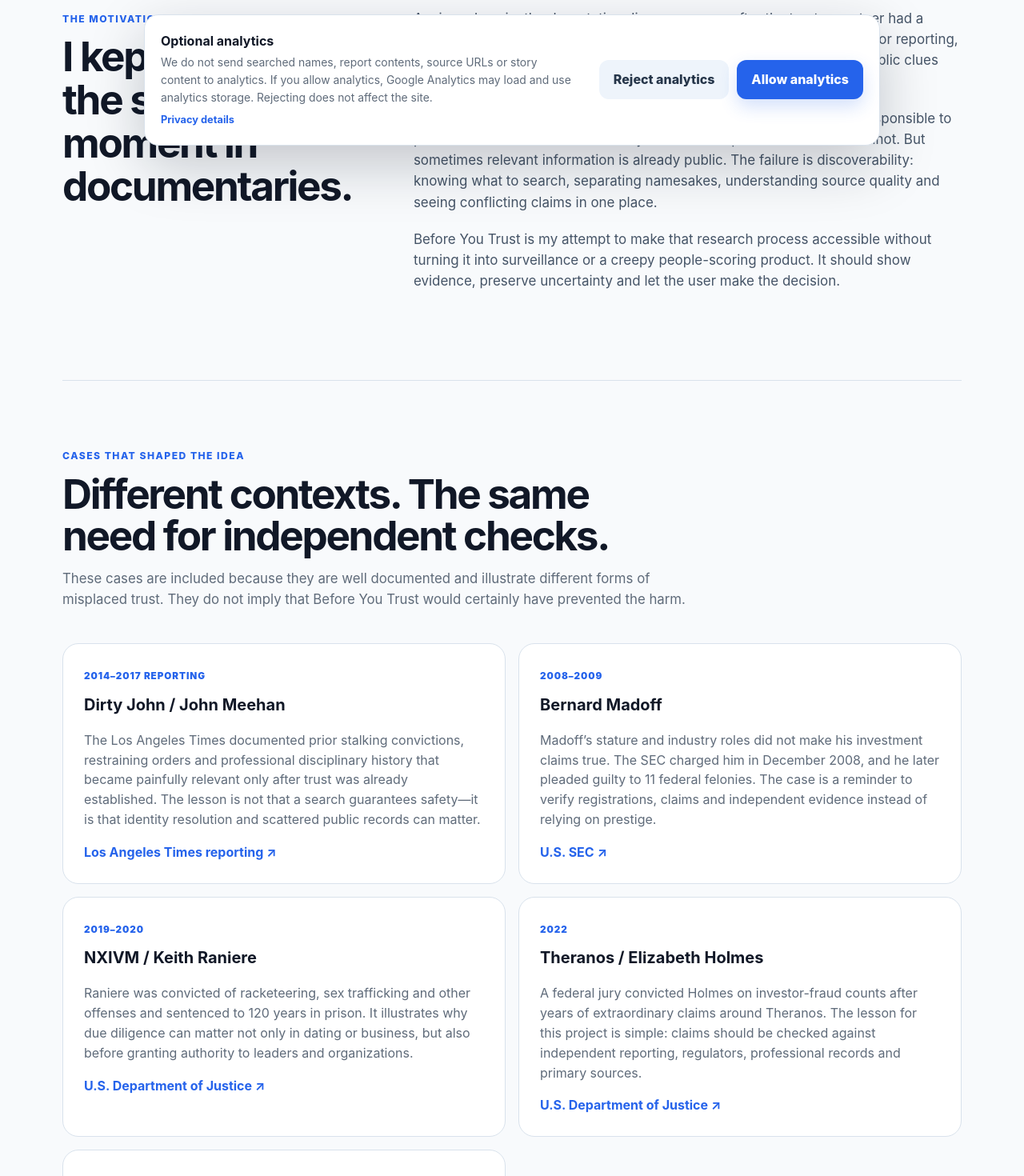
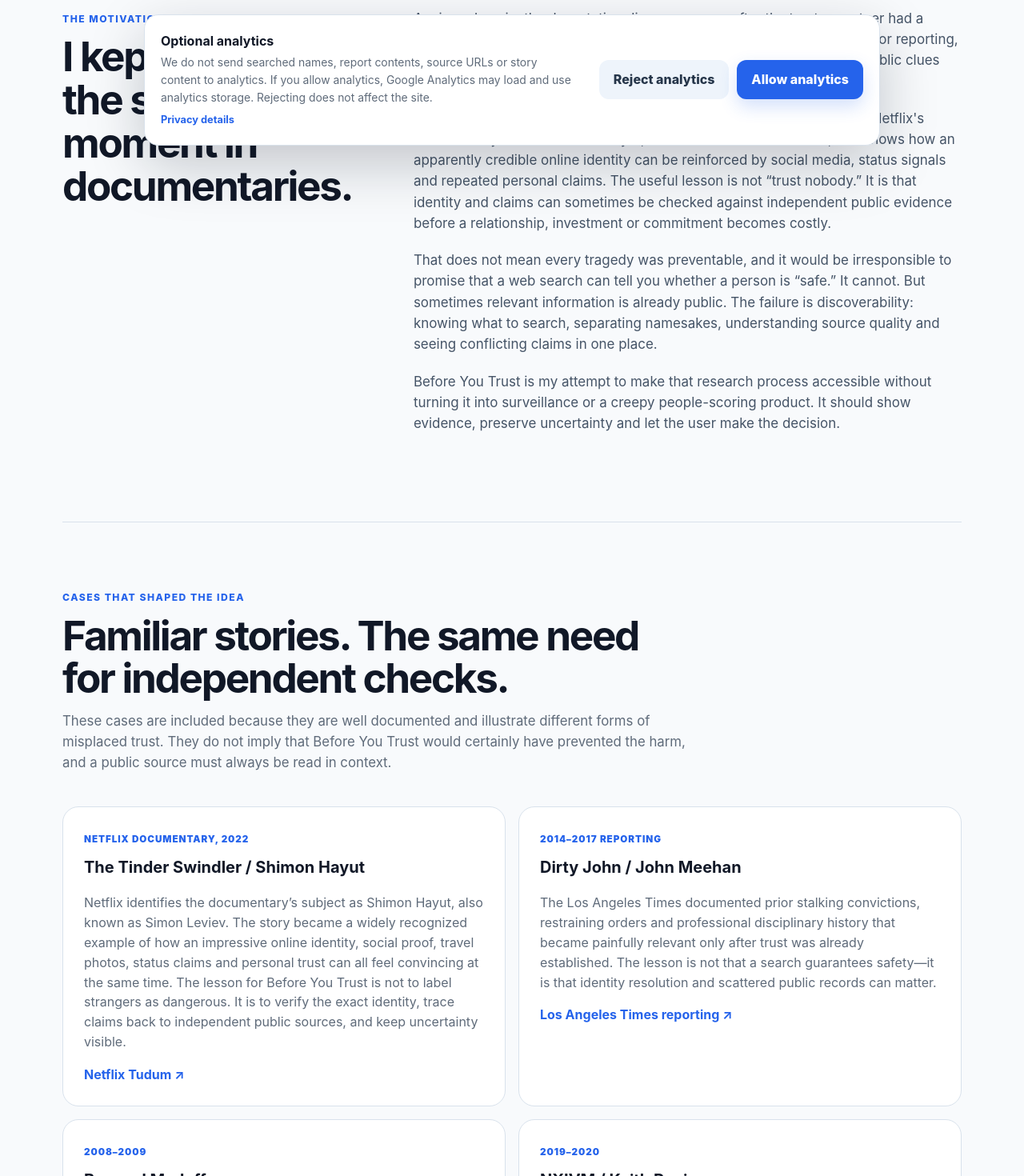
Before and after one commit to kuefmz/before-you-trust, a Next.js app: page /about in a window 1280 px wide. Shown: the part 600-2070 px from the top of the page at 80% size. Built offline with nearby package versions, Linux system fonts and the light colour scheme; no server answers.

Commit message:
seo: make Tinder Swindler the primary About-page example

```diff
--- a/app/about/page.tsx
+++ b/app/about/page.tsx
@@ -1,16 +1,29 @@
 import Link from "next/link";
 
 import { SupportLink } from "@/components/SupportLink";
+import { pageMetadata } from "@/lib/seo";
 
-export const metadata = {
-  title: "About",
+export const metadata = pageMetadata({
+  title: "The Tinder Swindler & Why Before You Trust Exists",
   description:
-    "Why Before You Trust exists: making fragmented public information easier to find before trust becomes costly.",
-};
+    "Why Before You Trust exists, using The Tinder Swindler as a familiar example of why exact identity checks, public-source verification, and context matter before trust.",
+  path: "/about",
+});
 
-const supportUrl = process.env.NEXT_PUBLIC_BUY_ME_A_COFFEE_URL?.trim();
+const supportUrl =
+  process.env.NEXT_PUBLIC_BUY_ME_A_COFFEE_URL?.trim() ||
+  "https://buymeacoffee.com/jenifertabitaciuciukiss";
 
 const cases = [
+  {
+    title: "The Tinder Swindler / Shimon Hayut",
+    year: "Netflix documentary, 2022",
+    lesson:
+      "Netflix identifies the documentary’s subject as Shimon Hayut, also known as Simon Leviev. The story became a widely recognized example of how an impressive online identity, social proof, travel photos, status claims and personal trust can all feel convincing at the same time. The lesson for Before You Trust is not to label strangers as dangerous. It is to verify the exact identity, trace claims back to independent public sources, and keep uncertainty visible.",
+    source:
+      "https://www.netflix.com/tudum/articles/who-is-tinder-swindler-real-shimon-hayut",
+    sourceLabel: "Netflix Tudum",
+  },
   {
     title: "Dirty John / John Meehan",
     year: "2014–2017 reporting",
@@ -89,9 +102,19 @@ export default function AboutPage() {
             <p>
               Again and again, the devastating discovery came after the trust:
               a partner had a history nobody had checked, a charismatic leader
-              had a trail of disputes or reporting, a founder’s claims did not
-              withstand independent scrutiny, or multiple public clues existed
-              in places ordinary people would never know to search.
+              had a trail of disputes or reporting, a founder&apos;s claims did
+              not withstand independent scrutiny, or multiple public clues
+              existed in places ordinary people would never know to search.
+            </p>
+            <p>
+              One of the most recognizable recent examples is{" "}
+              <strong>The Tinder Swindler</strong>. Netflix&apos;s documentary
+              follows Shimon Hayut, also known as Simon Leviev, and shows how an
+              apparently credible online identity can be reinforced by social
+              media, status signals and repeated personal claims. The useful
+              lesson is not “trust nobody.” It is that identity and claims can
+              sometimes be checked against independent public evidence before a
+              relationship, investment or commitment becomes costly.
             </p>
             <p>
               That does not mean every tragedy was preventable, and it would be
@@ -113,11 +136,12 @@ export default function AboutPage() {
         <section className="case-section">
           <div className="section-heading">
             <span className="eyebrow">Cases that shaped the idea</span>
-            <h2>Different contexts. The same need for independent checks.</h2>
+            <h2>Familiar stories. The same need for independent checks.</h2>
             <p>
               These cases are included because they are well documented and
               illustrate different forms of misplaced trust. They do not imply
-              that Before You Trust would certainly have prevented the harm.
+              that Before You Trust would certainly have prevented the harm,
+              and a public source must always be read in context.
             </p>
           </div>
 
@@ -158,23 +182,26 @@ export default function AboutPage() {
               internet footprint is just a sparse internet footprint.
             </p>
             <p>
-              <strong>No raw-name analytics database.</strong> Repeat-search
-              monitoring is deliberately pseudonymized and time-limited.
+              <strong>No raw-name analytics or search-history database.</strong>{" "}
+              Ordinary searches are processed transiently and searched names are
+              not intentionally sent to analytics.
             </p>
           </div>
         </section>
 
         <section className="about-cta">
           <div>
-            <h2>Help make it better.</h2>
+            <h2>Verify the source, then decide.</h2>
             <p>
-              If you have lived through a situation where earlier information
-              might have changed what you did, I would genuinely like to learn
-              from it.
+              Try the public-web research flow, or share a story about where
+              earlier information would have changed what you did.
             </p>
           </div>
           <div className="community-cta__actions">
-            <Link className="button button--primary" href="/share-your-story">
+            <Link className="button button--primary" href="/">
+              Start a search
+            </Link>
+            <Link className="button button--ghost" href="/share-your-story">
               Share your story
             </Link>
             {supportUrl ? <SupportLink href={supportUrl} /> : null}
```
